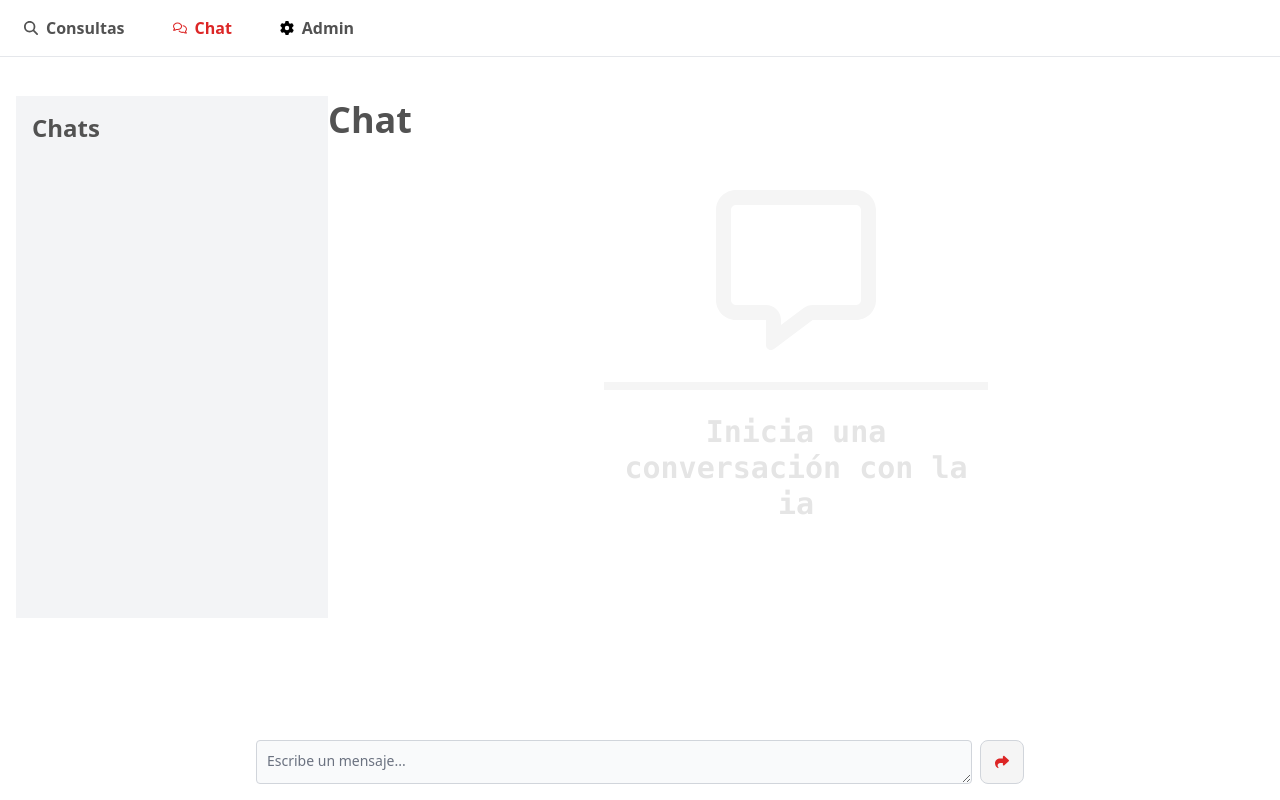
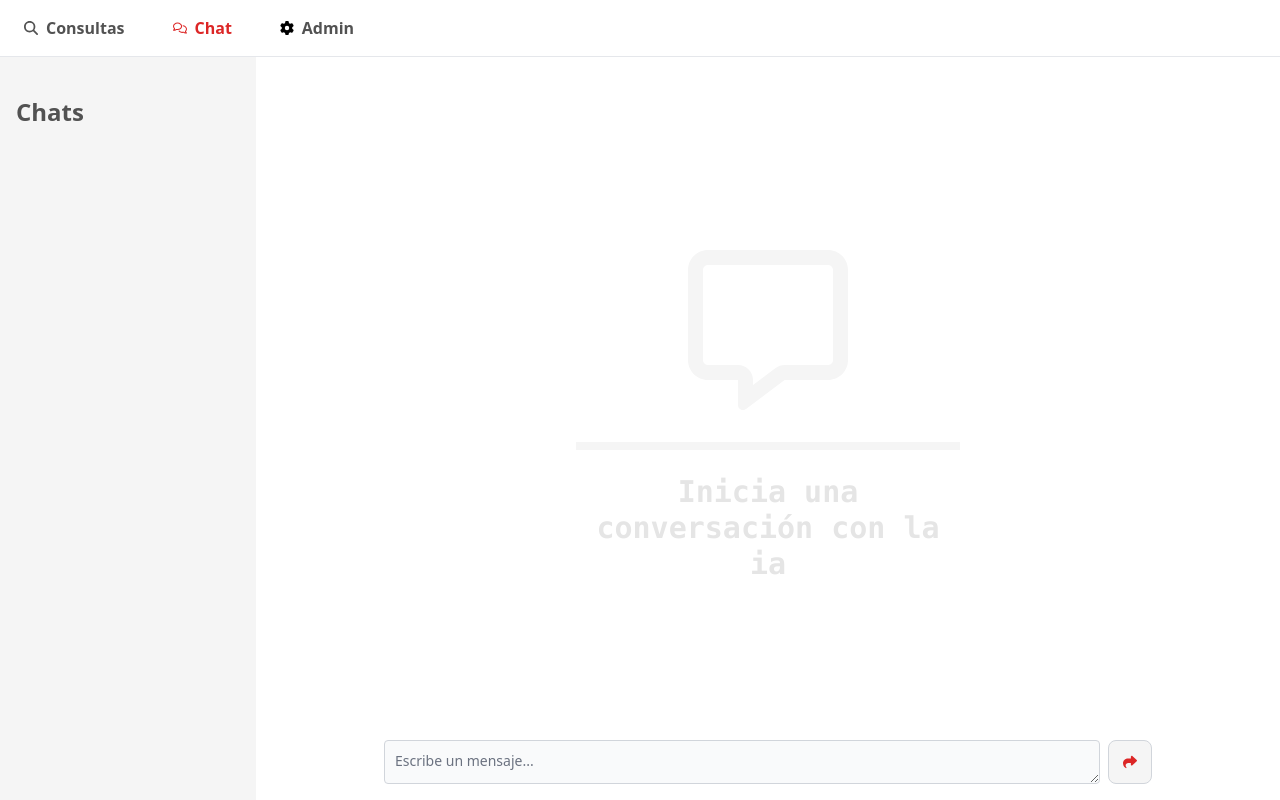
Before and after one commit to kevinfdezdelanda/chatbot_sarenet, a Django app: page /chat/ in a window 1280 px wide. Run offline with Django 5.2, Linux system fonts and the light colour scheme; data that the repository does not hold is empty; some libraries are stand-ins or nearby versions.

Commit message:
diseño basico chat con historial de chats

```diff
--- a/app_sarebot/templates/app_sarebot/chat.html
+++ b/app_sarebot/templates/app_sarebot/chat.html
@@ -1,21 +1,25 @@
 {% extends 'base.html' %} {% load static tailwind_tags %} {% block content %} {% block scripts %}
 <script type="text/javascript" src="{% static 'chat/chat.js' %}"></script>
-{% endblock %} {% comment %} {{ csrf_token }} {% endcomment %}
+{% endblock %} {% comment %} {{ csrf_token }} {% endcomment %} {% comment %}
 <div class="flex h-full flex-col min-h-screen pt-24 container mx-auto px-4">
+	{% endcomment %}
+	<div class="flex h-full flex-col">
 		<div class="flex">
 			<!-- Chat List Container -->
-		<div id="chat-list" class="w-1/4 bg-gray-100 p-4">
+			<div id="chat-list" class="w-1/12 min-w-64 bg-neutral-100 p-4 relative pt-24 h-screen overflow-y-scroll">
 				<h2 class="text-2xl font-bold text-neutral-600">Chats</h2>
-			<ul id="chat-list-ul" class="list-disc list-inside mt-4"></ul>
+				<ul id="chat-list-ul" class="!list-none list-inside mt-4"></ul>
 			</div>
 			<!-- Div con los chats y la barra superior -->
-		<div id="chatbox" class="flex-1 flex flex-col overflow-hidden h-full mb-24">
+			<div class="flex-1 flex flex-col overflow-hidden h-screen relative">
+				<div class="flex-1 h-full">
+					<div id="chatbox" class="flex flex-col overflow-y-scroll h-full py-24 px-28">
 						<!-- Barra superior (Actualmente solo tiene el titulo) -->
-			<div class="mb-1.5 flex items-center justify-between z-10 h-14 pb-2 font-semibold">
+						{% comment %} <div class="mb-1.5 flex items-center justify-between h-14 pb-2 font-semibold">
 							<div class="flex items-center gap-2">
 								<h1 class="text-4xl font-bold text-neutral-600">Chat</h1>
 							</div>
-			</div>
+						</div> {% endcomment %}
 						<!-- MSG INICIAL -->
 						<div id="msg-inicial" class="my-auto h-full pt-8 flex flex-col justify-center items-center flex-auto gap-8">
 							<svg class="fill-neutral-100 max-h-40" xmlns="http://www.w3.org/2000/svg" viewBox="0 0 512 512">
@@ -23,13 +27,13 @@
 								<path
 									d="M160 368c26.5 0 48 21.5 48 48v16l72.5-54.4c8.3-6.2 18.4-9.6 28.8-9.6H448c8.8 0 16-7.2 16-16V64c0-8.8-7.2-16-16-16H64c-8.8 0-16 7.2-16 16V352c0 8.8 7.2 16 16 16h96zm48 124l-.2 .2-5.1 3.8-17.1 12.8c-4.8 3.6-11.3 4.2-16.8 1.5s-8.8-8.2-8.8-14.3V474.7v-6.4V468v-4V416H112 64c-35.3 0-64-28.7-64-64V64C0 28.7 28.7 0 64 0H448c35.3 0 64 28.7 64 64V352c0 35.3-28.7 64-64 64H309.3L208 492z" />
 							</svg>
-
 							<p class="border-t-8 border-neutral-100 pt-6 text-neutral-200 text-3xl font-black font-mono max-w-sm text-center">Inicia una conversación con la ia</p>
 						</div>
+					</div>
 					{% csrf_token %}
-
+				</div>
 				<!-- div con el textarea y el boton -->
-			<div class="w-full fixed bottom-0 left-0 bg-white z-50">
+				<div class="w-full absolute bottom-0 bg-white z-50 left-0 right-0">
 					<form class="stretch mx-2 flex flex-row gap-3 mb-4 mt-4 lg:mx-auto lg:max-w-2xl xl:max-w-3xl border-gray-500">
 						<div class="relative flex h-full flex-1 flex-col">
 							<div class="flex w-full items-center">
@@ -61,3 +65,4 @@
 		</div>
 		{% endblock %}
 	</div>
+</div>
--- a/theme/static/css/dist/styles.css
+++ b/theme/static/css/dist/styles.css
@@ -835,6 +835,10 @@ select {
   top: 0.25rem;
 }
 
+.right-0 {
+  right: 0px;
+}
+
 .z-10 {
   z-index: 10;
 }
@@ -862,6 +866,11 @@ select {
   margin-bottom: auto;
 }
 
+.my-24 {
+  margin-top: 6rem;
+  margin-bottom: 6rem;
+}
+
 .mb-1 {
   margin-bottom: 0.25rem;
 }
@@ -914,6 +923,10 @@ select {
   margin-top: 1.25rem;
 }
 
+.mt-24 {
+  margin-top: 6rem;
+}
+
 .block {
   display: block;
 }
@@ -954,6 +967,10 @@ select {
   height: 100vh;
 }
 
+.h-screen2 {
+  height: calc(100vh - 6rem);
+}
+
 .max-h-0 {
   max-height: 0px;
 }
@@ -970,6 +987,10 @@ select {
   max-height: 24rem;
 }
 
+.max-h-screen {
+  max-height: 100vh;
+}
+
 .min-h-11 {
   min-height: 2.75rem;
 }
@@ -1022,8 +1043,57 @@ select {
   width: 100%;
 }
 
+.w-1\/5 {
+  width: 20%;
+}
+
+.w-1\/6 {
+  width: 16.666667%;
+}
+
+.w-svw {
+  width: 100svw;
+}
+
+.w-lvw {
+  width: 100lvw;
+}
+
+.w-dvw {
+  width: 100dvw;
+}
+
+.w-max {
+  width: -moz-max-content;
+  width: max-content;
+}
+
+.w-2\/12 {
+  width: 16.666667%;
+}
+
+.w-1\/12 {
+  width: 8.333333%;
+}
+
 .min-w-\[200px\] {
   min-width: 200px;
+}
+
+.min-w-11 {
+  min-width: 2.75rem;
+}
+
+.min-w-24 {
+  min-width: 6rem;
+}
+
+.min-w-32 {
+  min-width: 8rem;
+}
+
+.min-w-64 {
+  min-width: 16rem;
 }
 
 .max-w-3xl {
@@ -1068,6 +1138,14 @@ select {
   list-style-type: disc;
 }
 
+.list-none {
+  list-style-type: none;
+}
+
+.\!list-none {
+  list-style-type: none !important;
+}
+
 .flex-row {
   flex-direction: row;
 }
@@ -1130,6 +1208,14 @@ select {
 
 .overflow-hidden {
   overflow: hidden;
+}
+
+.overflow-scroll {
+  overflow: scroll;
+}
+
+.overflow-y-scroll {
+  overflow-y: scroll;
 }
 
 .truncate {
@@ -1262,6 +1348,11 @@ select {
   background-color: rgb(254 249 195 / var(--tw-bg-opacity));
 }
 
+.bg-neutral-50 {
+  --tw-bg-opacity: 1;
+  background-color: rgb(250 250 250 / var(--tw-bg-opacity));
+}
+
 .\!fill-neutral-600 {
   fill: #525252 !important;
 }
@@ -1363,6 +1454,16 @@ select {
   padding-bottom: 1rem;
 }
 
+.py-24 {
+  padding-top: 6rem;
+  padding-bottom: 6rem;
+}
+
+.px-28 {
+  padding-left: 7rem;
+  padding-right: 7rem;
+}
+
 .pb-0 {
   padding-bottom: 0px;
 }
@@ -1393,6 +1494,10 @@ select {
 
 .pt-8 {
   padding-top: 2rem;
+}
+
+.pb-24 {
+  padding-bottom: 6rem;
 }
 
 .text-center {
--- a/theme/static_src/tailwind.config.js
+++ b/theme/static_src/tailwind.config.js
@@ -58,6 +58,9 @@ module.exports = {
             minHeight: {
                 'screen2': 'calc(100vh - 6rem)', // Define 'h-screen-minus-24'
               },
+            height: {
+                'screen2': 'calc(100vh - 6rem)', // Define 'h-screen-minus-24'
+            },
         }
     },
     plugins: [
```
Lines whose indentation alone changed are shown as unchanged.
